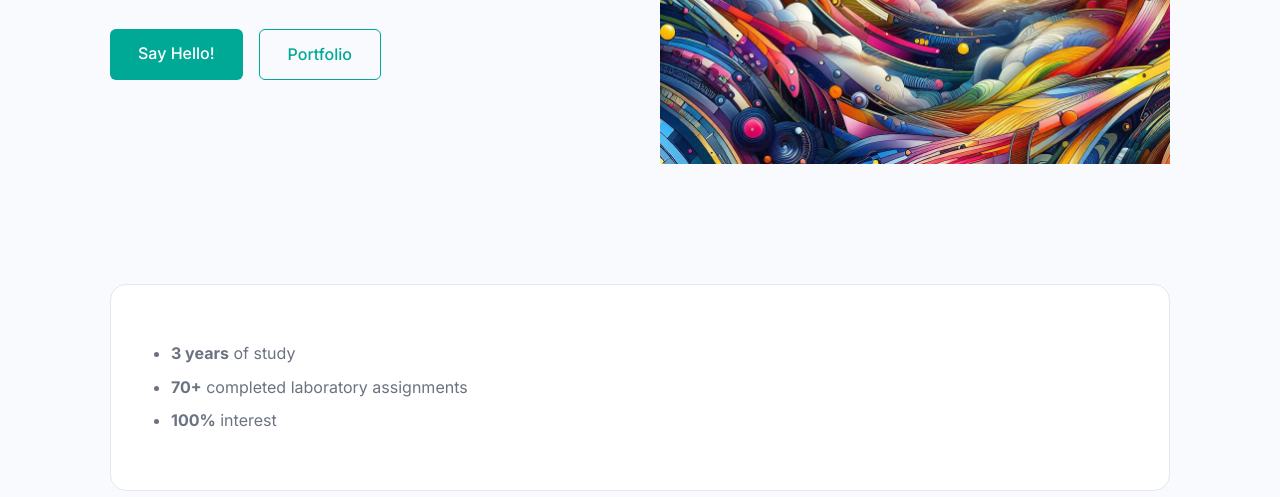
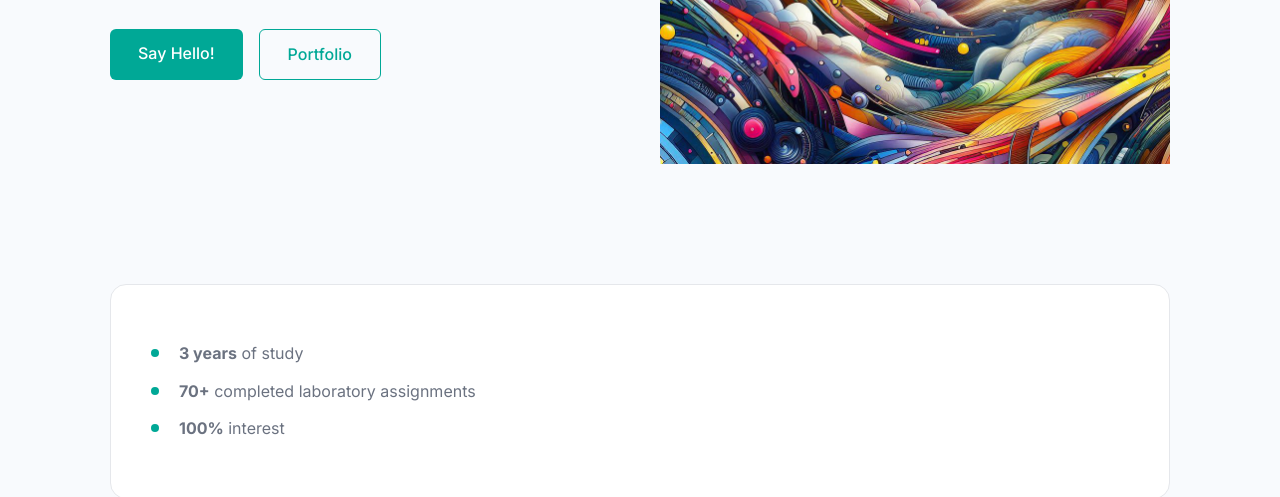
Before and after one commit to Yaroslav-Pod/portfolio, a plain HTML site: page index.html in a window 1280 px wide. Shown: the part 486-983 px from the top of the page. Drawn offline with Linux system fonts and the light colour scheme.

Commit message:
Add styles for unordered lists: implement new CSS rules for section lists to enhance layout and visual presentation.

```diff
--- a/css/style.css
+++ b/css/style.css
@@ -394,6 +394,30 @@ dd:last-of-type {
     cursor: pointer;
 }
 
+/* ===== Маркований список ===== */
+section ul {
+    list-style-type: none;
+    padding-left: 0;
+}
+
+section ul li {
+    position: relative;
+    padding-left: 28px;
+    margin-bottom: 12px;
+    color: var(--text-muted);
+    font-size: 16px;
+}
+
+section ul li::before {
+    content: "";
+    position: absolute;
+    left: 0;
+    top: 8px;
+    width: 8px;
+    height: 8px;
+    background-color: var(--primary-color);
+    border-radius: 50%;
+}
 
 /* ===== Футер ===== */
 footer {
```
